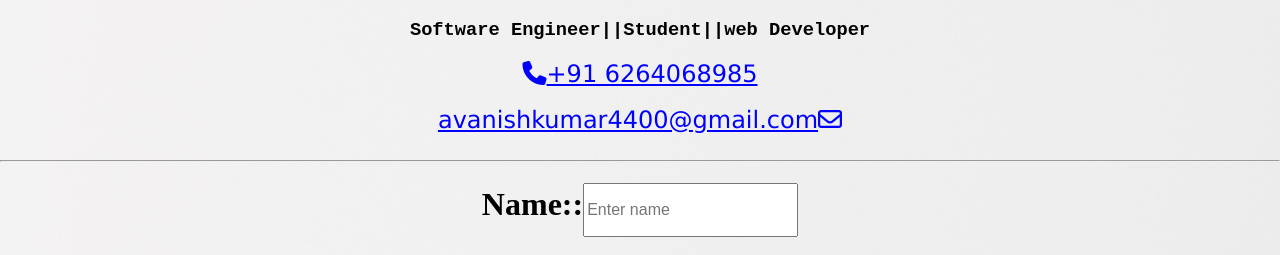
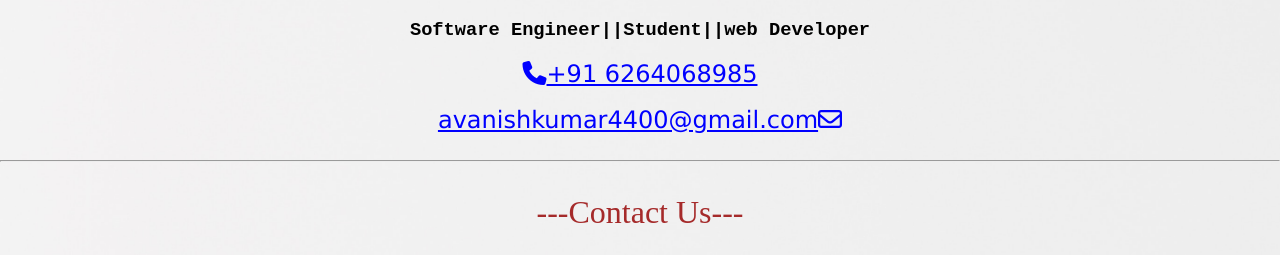
Before and after one commit to aarush9649/protfolio, a plain HTML site: page protfolio/contect.html in a window 1280 px wide. Shown: the part 683-938 px from the top of the page. Drawn offline with Linux system fonts and the light colour scheme.

Commit message:
Pending changes exported from your codespace

```diff
--- a/protfolio/Style.css
+++ b/protfolio/Style.css
@@ -104,3 +104,8 @@ a:hover {
 a:active {
   color: blue;
 }
+#contact{
+  font-size: 2em;
+  color: brown;
+  text-align: center;
+}
--- a/protfolio/contect.html
+++ b/protfolio/contect.html
@@ -28,13 +28,14 @@
   <a href=""class="infor">avanishkumar4400@gmail.com<i class="fa-regular fa-envelope"></i></a>
 
 </div><br><hr>
+<p id="contact">---Contact Us---</p><br><br>
 <div style="text-align: center;border-radius: 50%;margin-bottom: 3em;">
 <h1>Name::<input type="text" placeholder="Enter name"style="height: 3em;font-size:1rem;"></h1>
 <h1>Email Id::<input type="email" placeholder="Enter Email"style="height: 3em;font-size:1rem;"></h1>
 <h1>Your No::<input type="number" placeholder="Enter number"style="height: 3em;font-size:1rem;"></h1>
-<h1><button><a href="thanks.html" style="text-decoration: none;font-size: 2em;">Submit</a></button>
+<h1><button><a href="thanks.html" style="text-decoration: none;font-size: 2em;border-radius: 50%;">Submit</a></button>
 </h1>
-</div>
+</div><br><br>
 <footer id="footer">
     <div id="copyright"><p>copyright<i class="fa-regular fa-copyright"></i> 2023 Profile. <b>All rights  reserved</b></p> </div>
   </footer>
```
